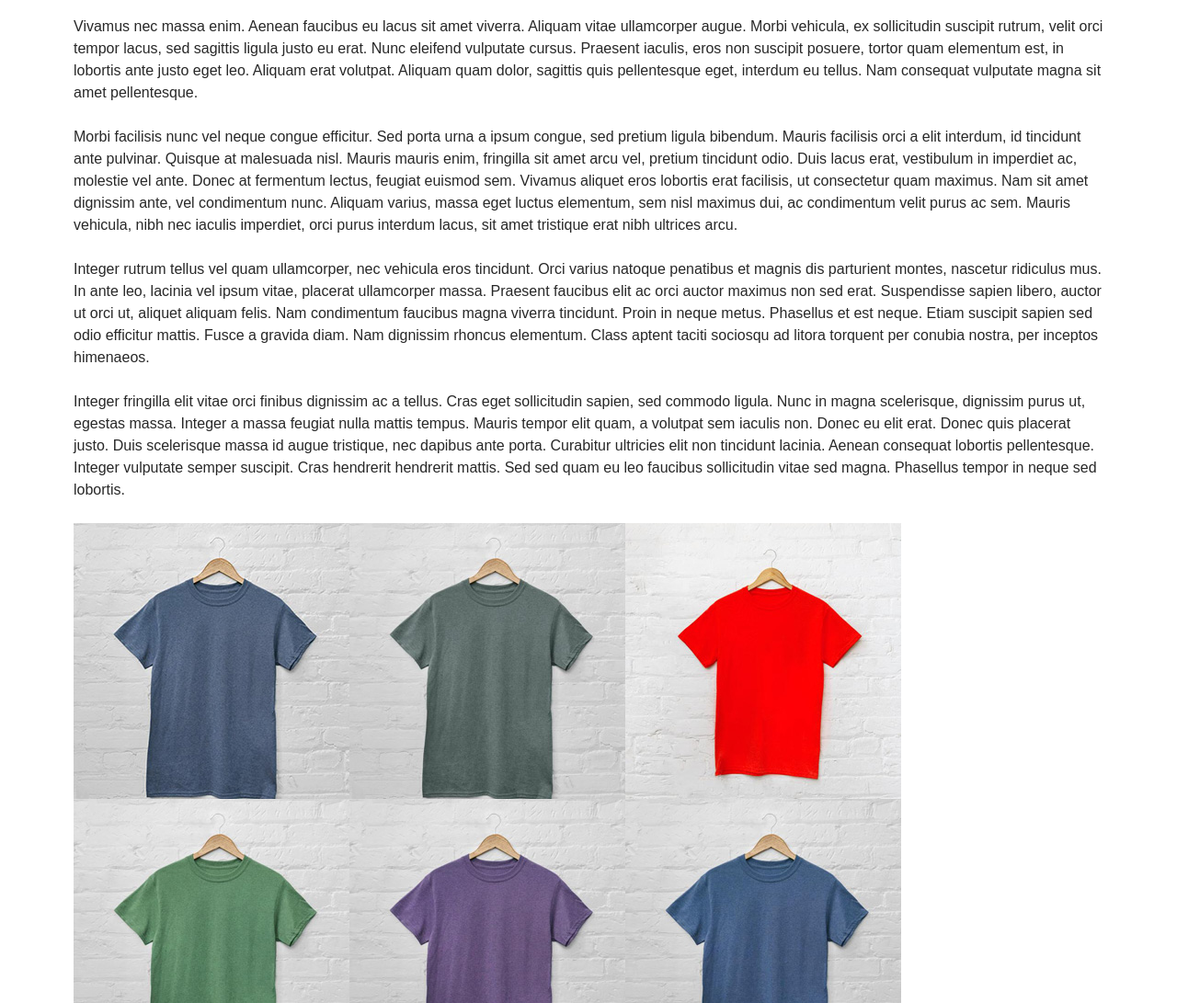
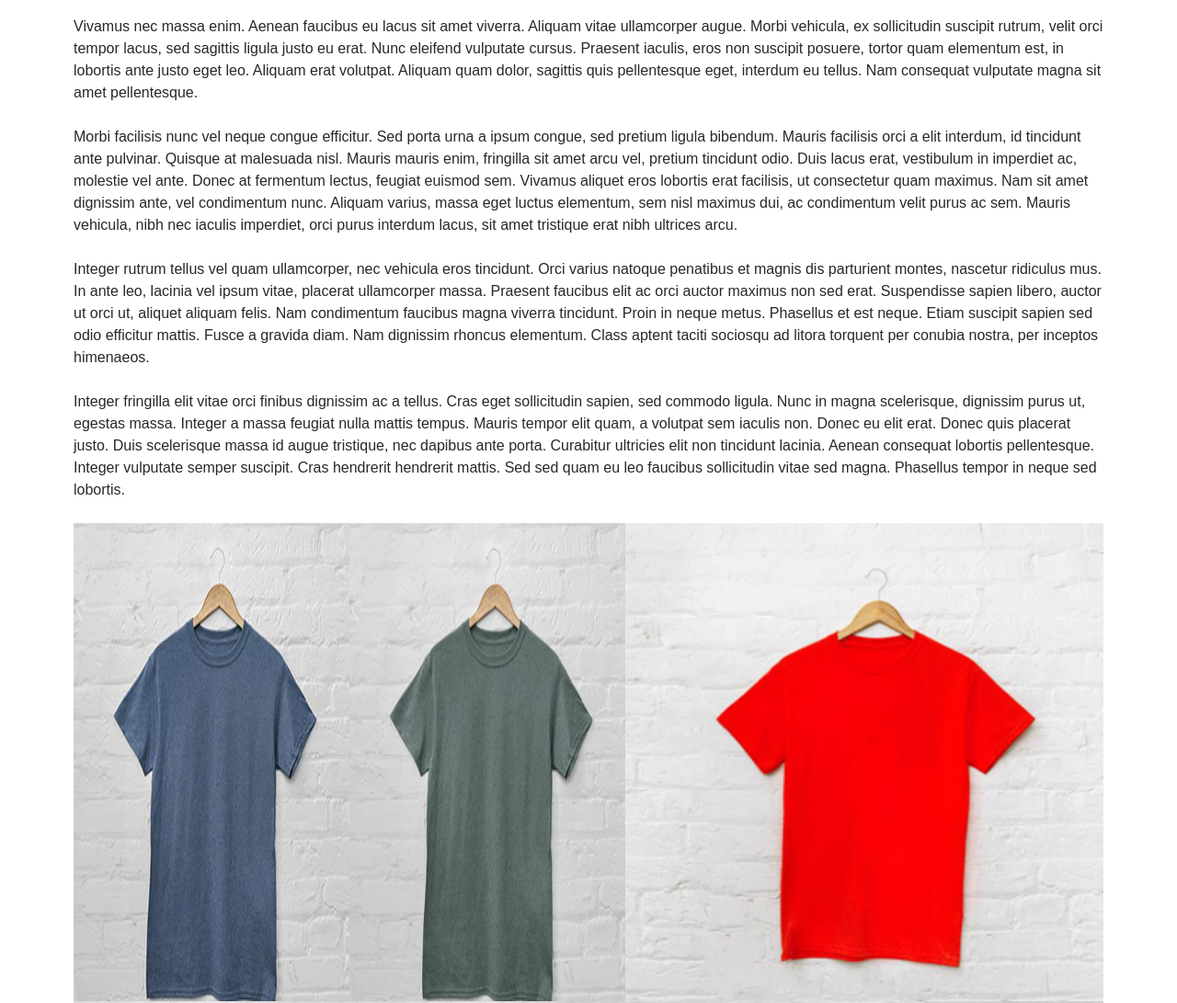
Before and after one commit to sam567803/day-8, a plain HTML site: page gallery.html in a window 1280 px wide. Shown: the part 209-1300 px from the top of the page at 92% size. Drawn offline with Linux system fonts and the light colour scheme.

Commit message:
adddeje\

```diff
--- a/styles/gallery.css
+++ b/styles/gallery.css
@@ -227,7 +227,7 @@ a.site-name {
 
 	.photo-gallery {display: grid;
 
-		 grid-template-columns: repeat(3,300px);
+		 grid-template-columns:repeat(2,300px) minmax(300px,1fr);
 
 
 		grid-auto-rows: auto auto;
```
